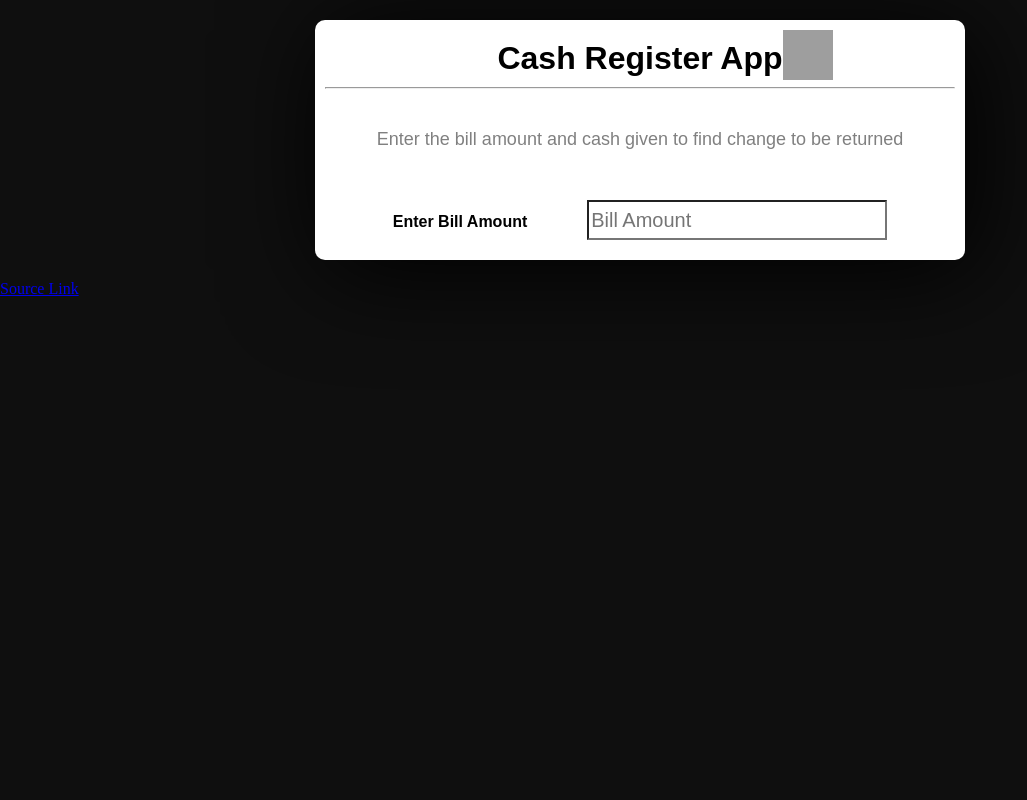
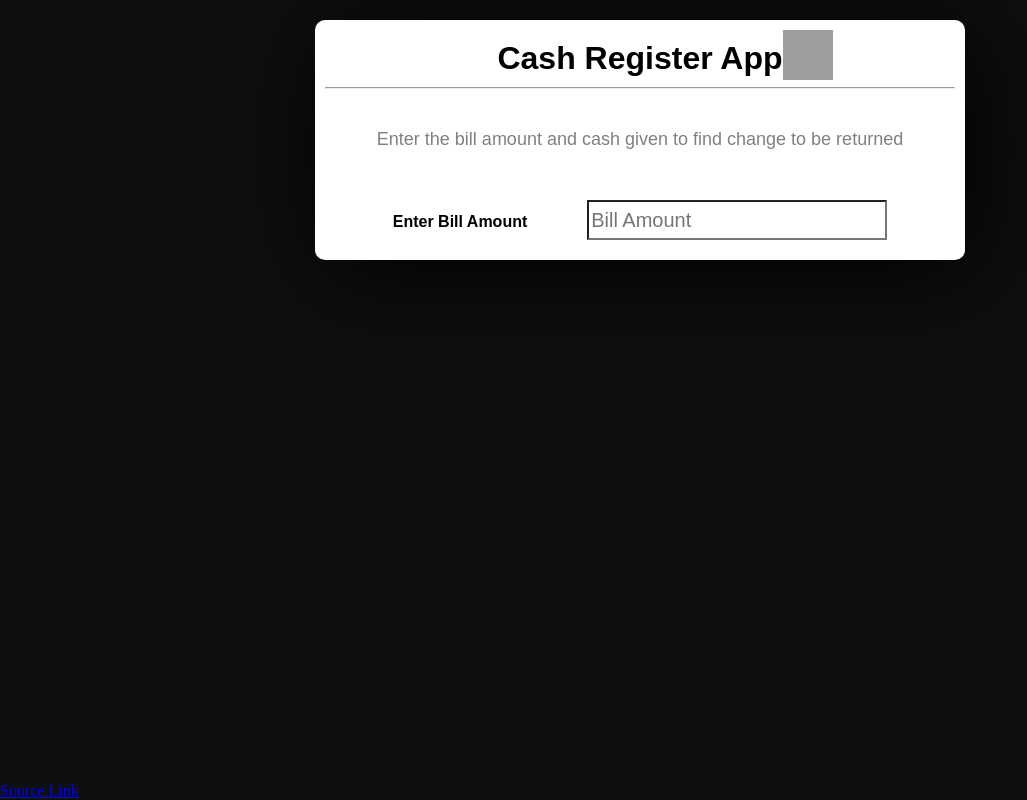
Before and after one commit to SaiArunesh/nc-m10-cash-reegister-react, a React (Create React App) app: page / in a window 1280 px wide. Shown: the whole page, without its empty margins (0-1027 px from the left). Built offline with nearby package versions, Linux system fonts and the light colour scheme; grey boxes are pictures that could not be loaded.

Commit message:
Update styles.css

```diff
--- a/src/styles.css
+++ b/src/styles.css
@@ -87,3 +87,7 @@ th {
 .returnNotes {
   font-weight: bold;
 }
+a {
+  position: absolute;
+  bottom: 0;
+}
```
